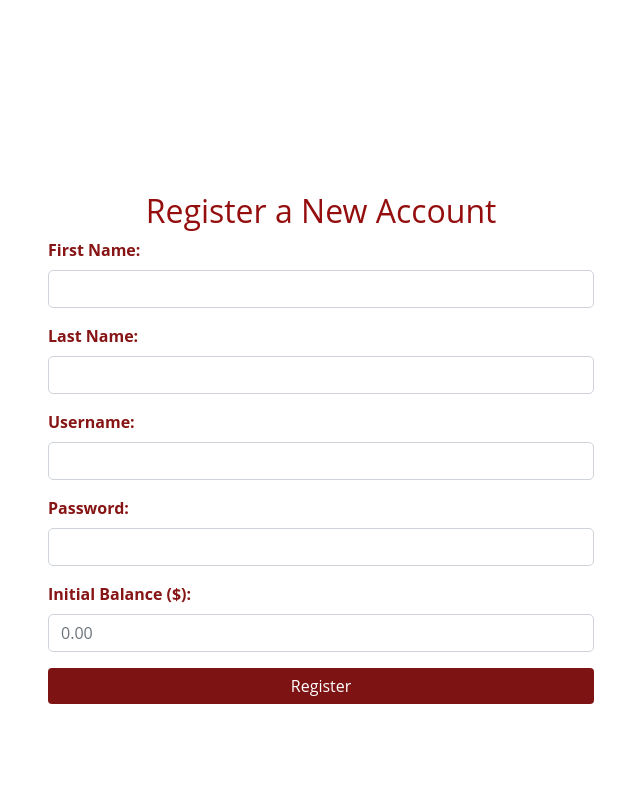
After one commit to TushigBili/bigredlink, a Flask app: page /register in a window 1280 px wide. The commit adds this page. Shown: the whole page, without its empty margins (319-959 px from the left). Run offline with Flask 3, Linux system fonts and the light colour scheme.

Commit message:
worked on the register page where now instead of a modal it is a page that asks you for your name, amount of initial desposit and username where if that same username exists, it will not allow it and improved styling

```diff
--- a/src/app.py
+++ b/src/app.py
@@ -37,17 +37,30 @@ def create_user():
     """Endpoint for creating a user."""
     try:
         body = request.get_json()
-        if not all(key in body for key in ['name', 'username', 'password']):
-            return jsonify({"error": "Name, username, and password are required"}), 400
-        name = body['name']
+        if not all(key in body for key in ['first_name', 'last_name', 'username', 'password']):
+            return jsonify({"error": "First name, last name, username, and password are required"}), 400
+
         username = body['username']
+        existing_user = DB.get_user_by_username(username)
+
+        if existing_user:
+            return jsonify({"error": "Username already exists"}), 400
+
+        first_name = body['first_name']
+        last_name = body['last_name']
         password = body['password']
         balance = body.get("balance", 0)
-        user_id = DB.insert_user(name, username, password, balance)
+
+        user_id = DB.insert_user(first_name, last_name, username, password, balance)
         return jsonify({"message": "Registration successful", "user_id": user_id}), 201
     except Exception as e:
         return jsonify({"error": str(e)}), 500
 
+
+
+@app.route('/register')
+def register_page():
+    return render_template('register.html')
 
 
 @app.route("/api/users/<user_id>/", methods=["GET", "DELETE"])
--- a/src/db.py
+++ b/src/db.py
@@ -32,7 +32,7 @@ class DatabaseDriver:
             return user
         return None
 
-    def insert_user(self, name, username, password, initial_balance=0):
+    def insert_user(self, first_name, last_name, username, password, initial_balance=0):
         """Inserts a new user with a hashed password into the users collection"""
         # Ensure password is a string
         if not isinstance(password, str):
@@ -40,7 +40,8 @@ class DatabaseDriver:
 
         password_hash = generate_password_hash(password)
         user = {
-            'name': name,
+            'first_name': first_name,
+            'last_name': last_name,
             'username': username,
             'password': password_hash,
             'balance': initial_balance  # Use the initial balance provided
@@ -48,6 +49,7 @@ class DatabaseDriver:
 
         result = self.users.insert_one(user)
         return str(result.inserted_id)  # Return the ObjectId as a string
+
 
 
 
--- a/src/static/interact.js
+++ b/src/static/interact.js
@@ -32,28 +32,33 @@ function login() {
 
 
 
-
 function register() {
-    const name = document.getElementById('regName').value;
+    const firstName = document.getElementById('regFirstName').value;
+    const lastName = document.getElementById('regLastName').value;
     const username = document.getElementById('regUsername').value;
     const password = document.getElementById('regPassword').value;
+    const initialBalance = parseFloat(document.getElementById('regBalance').value) || 0.00;
 
     fetch('/api/users/', {
         method: 'POST',
         headers: {
             'Content-Type': 'application/json'
         },
-        body: JSON.stringify({name: name, username: username, password: password})
+        body: JSON.stringify({
+            first_name: firstName,
+            last_name: lastName,
+            username: username,
+            password: password,
+            balance: initialBalance
+        })
     })
     .then(response => response.json())
     .then(data => {
         if (data.error) {
             alert('Registration failed: ' + data.error);
         } else {
-            alert('Registration successful');
-            loggedInUserId = data.user_id;  // Save user_id after successful registration
-            document.getElementById('userForms').style.display = 'none';
-            document.getElementById('transactionButtons').style.display = 'block';
+            alert('Registration successful. Redirecting to login page...');
+            window.location.href = '/'; // Redirect to the login page after registration
         }
     })
     .catch(error => {
@@ -61,6 +66,8 @@ function register() {
         alert('An error occurred during registration.');
     });
 }
+
+
 
 
 function getTransactionHistory() {
--- a/src/static/styles.css
+++ b/src/static/styles.css
@@ -12,43 +12,32 @@ body {
     color: #950e0e;
 }
 
+/* User Forms Container */
 #userForms {
     width: 400px; /* Control width for a good visual spread */
     padding: 40px;
     border-radius: 10px;
-
 }
 
+/* Form Header Styling */
 #userForms h1 {
     color: #871515; /* Accent color for fintech branding */
 }
 
+/* Form Labels */
 .form-label {
     font-weight: bold;
-    color: #871515; /* Keep labels white for visibility */
+    color: #871515; /* Accent color for labels */
 }
 
-.btn-primary {
-    background-color: #7d1313; /* Turquoise button color */
-    border: none;
-    transition: all 0.3s ease;
+/* Input Fields Styling */
+.form-control {
+    background: rgba(255, 255, 255, 0.8);
+    color: #003366;
+    border-radius: 5px;
 }
 
-.btn-primary:hover {
-    background-color: #000000; /* Slightly darker shade on hover */
-}
-
-.btn-secondary {
-    background-color: #7d1313; /* Darker secondary button */
-    border: none;
-    color: #ffffff;
-    transition: all 0.3s ease;
-}
-
-.btn-secondary:hover {
-    background-color: #000000; /* Even darker for hover */
-}
-
+/* Logo Styling */
 #cft-logo {
     position: fixed;
     top: 20px;
@@ -58,14 +47,60 @@ body {
     z-index: 1000;
 }
 
-/* Input fields */
-.form-control {
-    background: rgba(255, 255, 255, 0.8);
-    color: #003366;
-    border-radius: 5px;
+/* General Button Styling */
+.btn-primary, .btn-secondary {
+    border: none;
+    transition: all 0.3s ease;
 }
 
-/* Button hover effect */
+.btn-primary {
+    background-color: #7d1313; /* Primary button color */
+}
+
+.btn-primary:hover {
+    background-color: #000000; /* Darker shade on hover */
+}
+
+.btn-secondary {
+    background-color: #7d1313; /* Secondary button color */
+    color: #ffffff;
+}
+
+.btn-secondary:hover {
+    background-color: #000000; /* Darker shade on hover */
+}
+
+/* Red Button Styling (for consistency across buttons) */
+.btn-red {
+    background-color: #7d1313; /* Cornell Red */
+    border: none;
+    color: #ffffff; /* White text */
+    font-weight: bold;
+    transition: all 0.3s ease;
+}
+
+.btn-red:hover {
+    background-color: #8b0000; /* Darker shade of red on hover */
+    transform: scale(1.05);
+    box-shadow: 0 6px 15px rgba(0, 0, 0, 0.3);
+}
+
+/* Dashboard Button Styling */
+#transactionButtons .btn {
+    background-color: #7d1313; /* Cornell Red for all dashboard buttons */
+    border: none;
+    color: #ffffff; /* White text */
+    font-weight: bold;
+    transition: all 0.3s ease;
+}
+
+#transactionButtons .btn:hover {
+    background-color: #8b0000; /* Darker shade of red on hover */
+    transform: scale(1.05);
+    box-shadow: 0 6px 15px rgba(0, 0, 0, 0.3);
+}
+
+/* Button Hover Effect */
 .btn:hover {
     transform: scale(1.05);
     box-shadow: 0 6px 15px rgba(0, 0, 0, 0.3);
--- /dev/null
+++ b/src/templates/register.html
@@ -0,0 +1,47 @@
+<!DOCTYPE html>
+<html lang="en">
+
+<head>
+    <meta charset="UTF-8">
+    <meta name="viewport" content="width=device-width, initial-scale=1.0">
+    <title>Register New Account</title>
+    <link href="https://cdn.jsdelivr.net/npm/bootstrap@5.1.3/dist/css/bootstrap.min.css" rel="stylesheet">
+    <link rel="stylesheet" href="{{ url_for('static', filename='styles.css') }}">
+    <script src="https://cdn.jsdelivr.net/npm/bootstrap@5.1.3/dist/js/bootstrap.bundle.min.js"></script>
+</head>
+
+<body>
+    <div class="container mt-5 pt-5">
+        <div class="row">
+            <div class="col-md-6 offset-md-3">
+                <h2 class="text-center">Register a New Account</h2>
+                <form id="registerForm">
+                    <div class="mb-3">
+                        <label for="regFirstName" class="form-label">First Name:</label>
+                        <input type="text" class="form-control" id="regFirstName" name="first_name" required>
+                    </div>
+                    <div class="mb-3">
+                        <label for="regLastName" class="form-label">Last Name:</label>
+                        <input type="text" class="form-control" id="regLastName" name="last_name" required>
+                    </div>
+                    <div class="mb-3">
+                        <label for="regUsername" class="form-label">Username:</label>
+                        <input type="text" class="form-control" id="regUsername" name="username" required>
+                    </div>
+                    <div class="mb-3">
+                        <label for="regPassword" class="form-label">Password:</label>
+                        <input type="password" class="form-control" id="regPassword" name="password" required>
+                    </div>
+                    <div class="mb-3">
+                        <label for="regBalance" class="form-label">Initial Balance ($):</label>
+                        <input type="number" class="form-control" id="regBalance" name="balance" step="0.01" min="0" placeholder="0.00" required>
+                    </div>
+                    <button type="button" class="btn btn-primary w-100" onclick="register()">Register</button>
+                </form>
+            </div>
+        </div>
+    </div>
+    <script src="{{ url_for('static', filename='interact.js') }}"></script>
+</body>
+
+</html>
```
Also changed, not shown: src/templates/index.html (+7 -36 lines).
